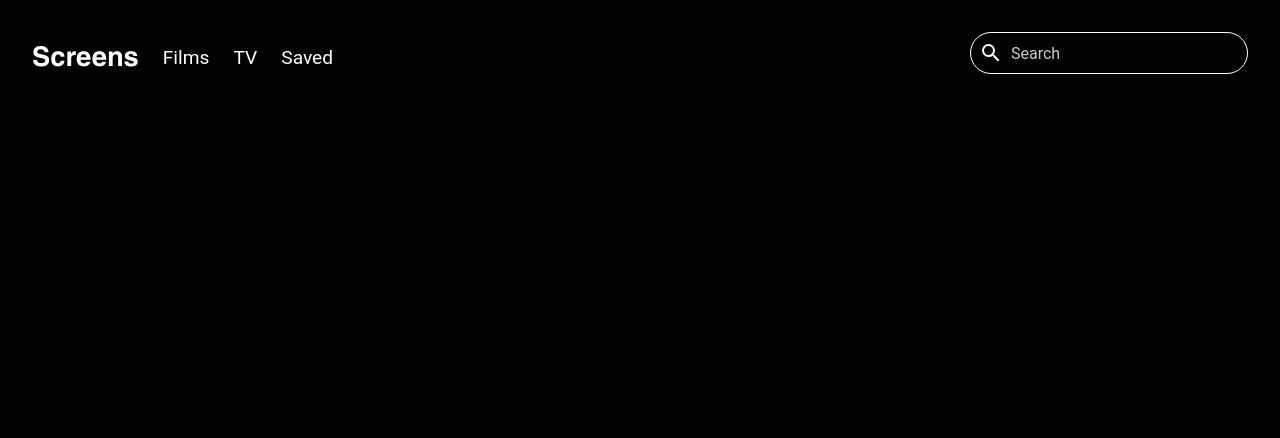
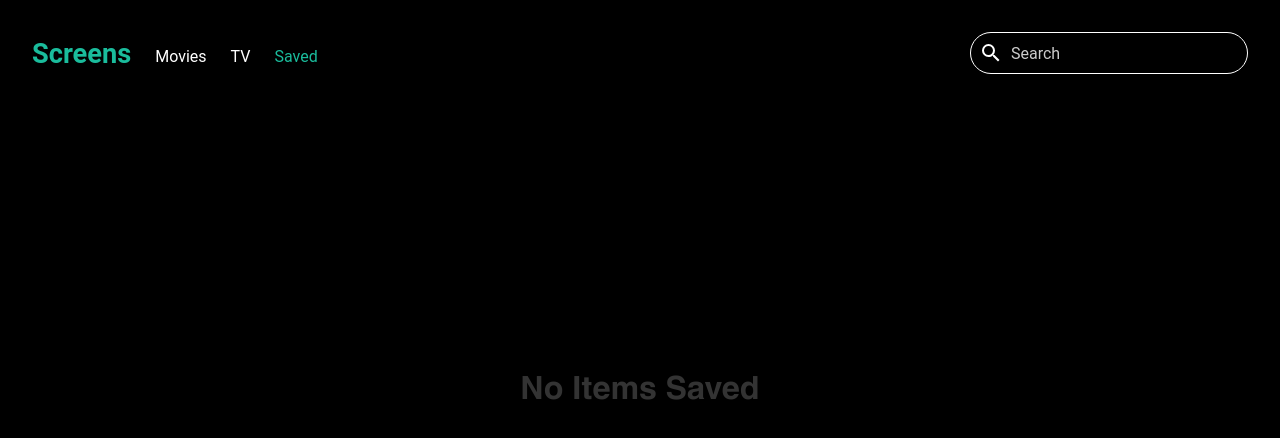
Before and after one commit to amltms/shutter, a React (Create React App) app: page /saved in a window 1280 px wide. Shown: the top 438 px of the page. Built offline with nearby package versions, Linux system fonts and the light colour scheme; no server answers.

Commit message:
fix: fixed slideshow and saved item

```diff
--- a/src/App.css
+++ b/src/App.css
@@ -40,7 +40,9 @@ a {
   text-decoration: none;
   color: white;
 }
-
+.active {
+  color: #1abc9c;
+}
 h1,
 h2,
 h3 {
--- a/src/App.tsx
+++ b/src/App.tsx
@@ -1,18 +1,20 @@
 import "./App.css";
 import { FC, ChangeEvent, useState, useEffect } from "react";
+import { BrowserRouter as Router, Switch, Route } from "react-router-dom";
 import { ItemContext } from "./components/context/ItemContext";
 import { fetchSearch } from "./api/fetchContent";
+import { Nav } from "./components/Nav";
 import { Home } from "./components/home/Home";
-import { Nav } from "./components/Nav";
+import { SavedItems } from "./components/home/SavedItems";
 import { SearchResults } from "./components/SearchResults";
 import { ItemOverview } from "./components/items/overview/ItemOverview";
 import { ItemAttributes } from "./components/interfaces";
 
 const App: FC = () => {
-  const [searchItems, setSearchItems] = useState<ItemAttributes[]>([]);
   const [selectedItem, setSelectedItem] = useState<ItemAttributes>();
   const [overviewOpen, setOverviewOpen] = useState(false);
   const [saved, setSaved] = useState<ItemAttributes[]>([]);
+  const [searchItems, setSearchItems] = useState<ItemAttributes[]>([]);
   const [searching, setSearching] = useState(false);
 
   useEffect(() => {
@@ -33,15 +35,25 @@ const App: FC = () => {
       value={{ saved, setSaved, selectedItem, setSelectedItem }}
     >
       <div className="App">
-        <Nav handleSearchInput={handleSearchInput} />
         {selectedItem && overviewOpen && (
           <ItemOverview
             selectedItem={selectedItem}
             setOverviewOpen={setOverviewOpen}
           />
         )}
-
-        {searching ? <SearchResults items={searchItems} /> : <Home />}
+        <Router>
+          <Nav handleSearchInput={handleSearchInput} />
+          <Switch>
+            <Route exact path="/saved" component={SavedItems} />
+            {searching ? (
+              <SearchResults items={searchItems} />
+            ) : (
+              <>
+                <Route path={["/:type", "/"]} component={Home} />
+              </>
+            )}
+          </Switch>
+        </Router>
       </div>
     </ItemContext.Provider>
   );
--- a/src/components/Nav.tsx
+++ b/src/components/Nav.tsx
@@ -14,8 +14,14 @@ const Bar = styled.div<Scroll>`
   align-items: flex-end;
   justify-content: space-between;
   transition: 0.3s;
-  ${({ scrolled }) =>
-    scrolled && "background: rgba(0, 0, 0, 0.9); padding:1rem;"};
+  ${({ scrolled }) => scrolled && "background: rgb(0, 0, 0); padding:1rem;"};
+
+  a {
+    padding-right: 1.5rem;
+    :hover {
+      color: #1abc9c;
+    }
+  }
 `;
 
 const Search = styled.input`
@@ -41,14 +47,6 @@ const SearchBox = styled.form`
   font-size: 1.5rem;
 `;
 
-const NavItem = styled.a`
-  padding-right: 1.5rem;
-  :hover {
-    color: #1abc9c;
-  }
-  font-size: 1.2rem;
-`;
-
 const NavRight = styled.div`
   display: flex;
   font-size: 2rem;
@@ -57,6 +55,7 @@ const NavRight = styled.div`
     margin-left: 0.5rem;
   }
 `;
+
 interface Props {
   handleSearchInput: ChangeEventHandler<HTMLInputElement>;
 }
@@ -79,12 +78,20 @@ export const Nav = ({ handleSearchInput }: Props) => {
   return (
     <Bar scrolled={scrolled}>
       <div className="flex center">
-        <NavItem>
-          <h3>Screens</h3>
-        </NavItem>
-        <NavItem>Films</NavItem>
-        <NavItem>TV</NavItem>
-        <NavItem>Saved</NavItem>
+        <h3>
+          <NavLink activeClassName="active" to="/">
+            Screens
+          </NavLink>
+        </h3>
+        <NavLink activeClassName="active" exact to="/movie">
+          Movies
+        </NavLink>
+        <NavLink activeClassName="active" exact to="/tv">
+          TV
+        </NavLink>
+        <NavLink activeClassName="active" exact to="/saved">
+          Saved
+        </NavLink>
       </div>
       <NavRight>
         <SearchBox className="search-box">
--- a/src/components/SearchResults.tsx
+++ b/src/components/SearchResults.tsx
@@ -1,11 +1,30 @@
 import { FC } from "react";
+import styled from "styled-components";
 import { ItemList, ItemListProps } from "./items/ItemList";
 
+const SearchContainer = styled.div`
+	padding:7vw;
+}
+`;
+const Text = styled.div`
+  height: 100vh;
+  display: flex;
+  justify-content: center;
+  align-items: center;
+  h2 {
+    color: #333;
+  }
+`;
 export const SearchResults: FC<ItemListProps> = ({ items }) => {
   return (
-    <div>
-      <h1>Search Results...</h1>
-      {items.length === 0 ? <h1>No Results</h1> : <ItemList items={items} />}
-    </div>
+    <SearchContainer>
+      {items.length === 0 ? (
+        <Text>
+          <h2>No Results</h2>
+        </Text>
+      ) : (
+        <ItemList items={items} />
+      )}
+    </SearchContainer>
   );
 };
--- a/src/components/home/Home.tsx
+++ b/src/components/home/Home.tsx
@@ -1,18 +1,20 @@
-import { FC } from "react";
-import { useEffect, useState } from "react";
+import { useEffect, useState, FC } from "react";
 import { fetchPopular } from "../../api/fetchContent";
 import { ItemList } from "../items/ItemList";
 import { ItemAttributes } from "../interfaces";
 import { SlideShow } from "./slideshow/SlideShow";
 
-export const Home: FC = () => {
+interface Props {
+  match: { params: { type: string } };
+}
+export const Home: FC<Props> = (props) => {
   const [popularItems, setPopularItems] = useState<ItemAttributes[]>([]);
 
   useEffect(() => {
-    fetchPopular("all").then((data) => {
+    fetchPopular(props.match.params.type || "all").then((data) => {
       setPopularItems(data.results);
     });
-  }, []);
+  }, [props.match.params.type]);
 
   return (
     <div>
--- a/src/components/home/SavedItems.tsx
+++ b/src/components/home/SavedItems.tsx
@@ -1,26 +1,34 @@
 import { FC, useContext } from "react";
-import { Item } from "../items/Item";
-import { ItemAttributes } from "../interfaces";
+import { ItemList } from "../items/ItemList";
 import styled from "styled-components";
 import { ItemContext } from "../context/ItemContext";
 
-const ItemRow = styled.div`
+const SavedContainer = styled.div`
+  padding: 6vw;
+`;
+
+const Text = styled.div`
+  height: 100vh;
   display: flex;
-`;
-const SavedContainer = styled.div`
-  background: #111;
-  margin: 0 1.2rem;
-  border-radius: 2rem;
+  justify-content: center;
+  align-items: center;
+  h2 {
+    color: #333;
+  }
 `;
 export const SavedItems: FC = () => {
   const { saved } = useContext(ItemContext);
   return (
-    <SavedContainer>
-      <ItemRow>
-        {saved.map((i: ItemAttributes) => (
-          <Item item={i} key={i.id} />
-        ))}
-      </ItemRow>
-    </SavedContainer>
+    <>
+      {Object.keys(saved).length !== 0 ? (
+        <SavedContainer>
+          <ItemList items={saved} />
+        </SavedContainer>
+      ) : (
+        <Text>
+          <h2>No Items Saved</h2>
+        </Text>
+      )}
+    </>
   );
 };
--- a/src/components/home/slideshow/Slide.tsx
+++ b/src/components/home/slideshow/Slide.tsx
@@ -1,6 +1,7 @@
-import { FC } from "react";
+import { FC, useContext } from "react";
 import { ItemAttributes } from "../../interfaces";
 import styled from "styled-components";
+import { ItemContext } from "../../context/ItemContext";
 
 interface Props {
   item: ItemAttributes;
@@ -40,12 +41,16 @@ const DetailsBtn = styled.button`
   color: black;
   background-color: white;
   font-weight: 500;
+	:hover{
+		background:#1abc9c;
+	}
 }
 `;
 
 const OverviewText = styled.p`
 	overflow: hidden;
   text-overflow: ellipsis;
+	margin-top:2vw;
   display: -webkit-box;
   -webkit-line-clamp: 3; /* number of lines to show */
   -webkit-box-orient: vertical;
@@ -53,6 +58,7 @@ const OverviewText = styled.p`
 `;
 
 export const Slide: FC<Props> = ({ item }) => {
+  const { setSelectedItem } = useContext(ItemContext);
   return (
     <>
       {item && (
@@ -60,7 +66,9 @@ export const Slide: FC<Props> = ({ item }) => {
           <SlideContent>
             <h1>{item.title || item.original_name}</h1>
             <OverviewText>{item.overview}</OverviewText>
-            <DetailsBtn>More Details</DetailsBtn>
+            <DetailsBtn onClick={() => setSelectedItem(item)}>
+              More Details
+            </DetailsBtn>
           </SlideContent>
           <Backdrop
             src={`https://image.tmdb.org/t/p/original/${item.backdrop_path}`}
--- a/src/components/home/slideshow/SlideShow.tsx
+++ b/src/components/home/slideshow/SlideShow.tsx
@@ -38,7 +38,7 @@ scrollbar-width: none;
 	width: 100%;
   display: flex;
   transition: 0.8s;
-	transform: translateX(${(props) => props.currentSlide}%);
+	transform: translateX(${(props) => -props.currentSlide * 100}%);
 
 }
 `;
@@ -48,23 +48,23 @@ export const SlideShow: FC<Props> = ({ popularItems }) => {
   let slideArr = [6, 7, 8];
 
   useEffect(() => {
-    if (currentSlide === 100) {
-      setCurrentSlide(-(slideArr.length * 100 - 100));
-    } else if (currentSlide === -slideArr.length * 100) {
+    if (currentSlide > slideArr.length - 1) {
       setCurrentSlide(0);
+    } else if (currentSlide < 0) {
+      setCurrentSlide(slideArr.length - 1);
     }
-  }, [currentSlide]);
+  }, [currentSlide, slideArr.length]);
 
   return (
     <Container>
       <NavBtn
         style={{ right: 0 }}
-        onClick={() => setCurrentSlide(currentSlide - 100)}
+        onClick={() => setCurrentSlide(currentSlide + 1)}
       >
         <MdNavigateNext />
       </NavBtn>
 
-      <NavBtn onClick={() => setCurrentSlide(currentSlide + 100)}>
+      <NavBtn onClick={() => setCurrentSlide(currentSlide - 1)}>
         <MdNavigateBefore />
       </NavBtn>
       <Slider currentSlide={currentSlide}>
--- a/src/components/items/overview/ItemCredits.tsx
+++ b/src/components/items/overview/ItemCredits.tsx
@@ -1,7 +1,6 @@
-import { useState, useEffect } from "react";
-import { FC } from "react";
+import { FC, useState, useEffect } from "react";
 import styled from "styled-components";
-import { Credits, Cast } from "../../interfaces";
+import { Credits } from "../../interfaces";
 import { CreditsProfile } from "./CreditsProfile";
 
 interface Props {
@@ -12,33 +11,21 @@ const CastList = styled.div`
   flex-wrap: wrap;
 `;
 
-const findCrewType = (PersonArr: Cast[], type: string) => {
-  return PersonArr.filter((person) => person.job === type);
-};
-
-const test = (credits: Credits) => {
-  let writers = credits.crew.filter((person) => person.job === "Writer");
-  let director = credits.crew.filter((person) => person.job === "Director")[0];
-  if (director && writers) {
-    if (writers.some((e) => e.id === director.id)) {
-      return <CreditsProfile person={director} />;
-    }
-    return <CreditsProfile person={director} />;
-  }
+const filterByjob = (credits: Credits, job: string) => {
+  return credits.crew.filter((person) => person.job === job);
 };
 
 export const ItemCredits: FC<Props> = ({ credits }) => {
-  const [writers, setWriters] = useState(
-    credits.crew.filter((person) => person.job === "Writer")
-  );
-  const [director, setDirector] = useState<Cast>(
-    credits.crew.filter((person) => person.job === "Director")[0]
-  );
+  const [writers, setWriters] = useState(filterByjob(credits, "Writer"));
+  const [director, setDirector] = useState(filterByjob(credits, "Director")[0]);
 
   useEffect(() => {
-    if (writers.some((e) => e.job === "Director")) {
+    if (writers.some((e) => e.id === director.id)) {
+      setDirector({ ...director, job: "Director / Writer" });
+      setWriters(writers.filter((writer) => writer.id !== director.id));
     }
-  }, []);
+  }, [director, writers]);
+
   return (
     <>
       <h2>Cast</h2>
@@ -49,7 +36,12 @@ export const ItemCredits: FC<Props> = ({ credits }) => {
       </CastList>
 
       <h2>Crew</h2>
-      <CastList>{test(credits)}</CastList>
+      <CastList>
+        <CreditsProfile person={director} />
+        {writers.map((w) => (
+          <CreditsProfile person={w} />
+        ))}
+      </CastList>
     </>
   );
 };
--- a/src/components/items/overview/ItemOverview.tsx
+++ b/src/components/items/overview/ItemOverview.tsx
@@ -8,7 +8,7 @@ import { fetchItem, fetchCredits } from "../../../api/fetchContent";
 import { ItemDetails } from "./ItemDetails";
 
 const Overview = styled.div`
-  position: absolute;
+  position: fixed;
   top: 0;
   z-index: 2000;
   min-height: 100vh;
```
